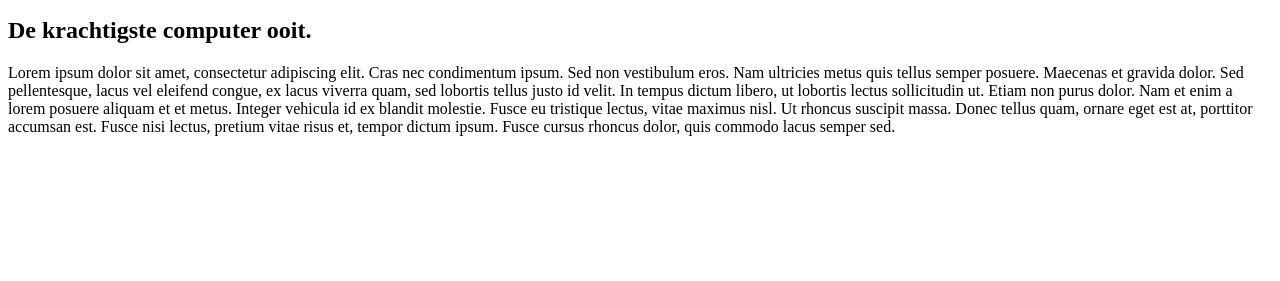
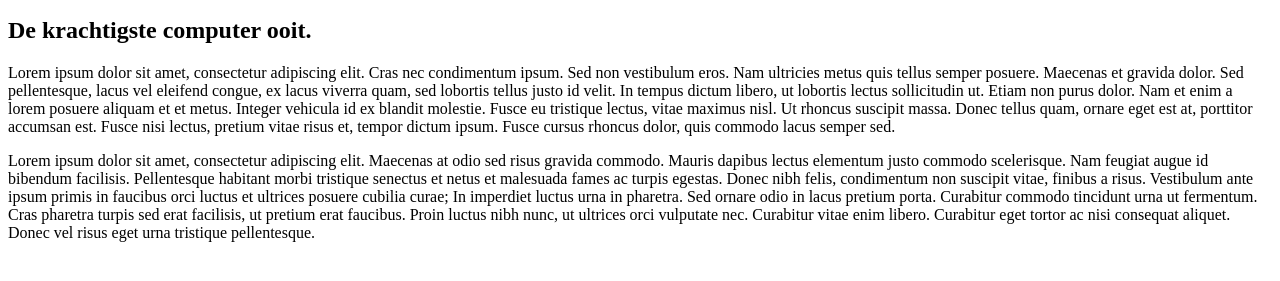
Before and after one commit to mrstoffer/website.ding, a plain HTML site: page index.html in a window 1280 px wide. Shown: the part 101-382 px from the top of the page. Drawn offline with Linux system fonts and the light colour scheme.

Commit message:
added more lorem ipsum

```diff
--- a/index.html
+++ b/index.html
@@ -16,9 +16,11 @@
         <article>
           <h1> De krachtigste computer ooit. </h1>
             <p>
-
               Lorem ipsum dolor sit amet, consectetur adipiscing elit. Cras nec condimentum ipsum. Sed non vestibulum eros. Nam ultricies metus quis tellus semper posuere. Maecenas et gravida dolor. Sed pellentesque, lacus vel eleifend congue, ex lacus viverra quam, sed lobortis tellus justo id velit. In tempus dictum libero, ut lobortis lectus sollicitudin ut. Etiam non purus dolor. Nam et enim a lorem posuere aliquam et et metus. Integer vehicula id ex blandit molestie. Fusce eu tristique lectus, vitae maximus nisl. Ut rhoncus suscipit massa. Donec tellus quam, ornare eget est at, porttitor accumsan est. Fusce nisi lectus, pretium vitae risus et, tempor dictum ipsum. Fusce cursus rhoncus dolor, quis commodo lacus semper sed.
             </p>
+            <p>
+              Lorem ipsum dolor sit amet, consectetur adipiscing elit. Maecenas at odio sed risus gravida commodo. Mauris dapibus lectus elementum justo commodo scelerisque. Nam feugiat augue id bibendum facilisis. Pellentesque habitant morbi tristique senectus et netus et malesuada fames ac turpis egestas. Donec nibh felis, condimentum non suscipit vitae, finibus a risus. Vestibulum ante ipsum primis in faucibus orci luctus et ultrices posuere cubilia curae; In imperdiet luctus urna in pharetra. Sed ornare odio in lacus pretium porta. Curabitur commodo tincidunt urna ut fermentum. Cras pharetra turpis sed erat facilisis, ut pretium erat faucibus. Proin luctus nibh nunc, ut ultrices orci vulputate nec. Curabitur vitae enim libero. Curabitur eget tortor ac nisi consequat aliquet. Donec vel risus eget urna tristique pellentesque.
+              </p>
 
 
         </article>
```
